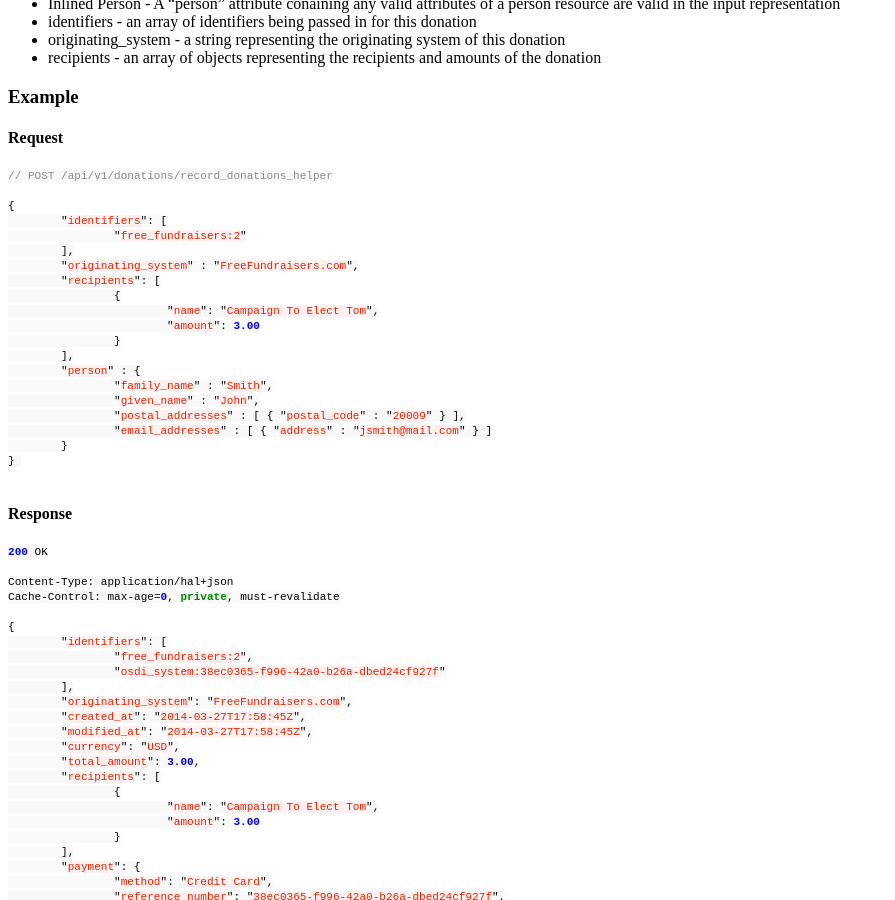
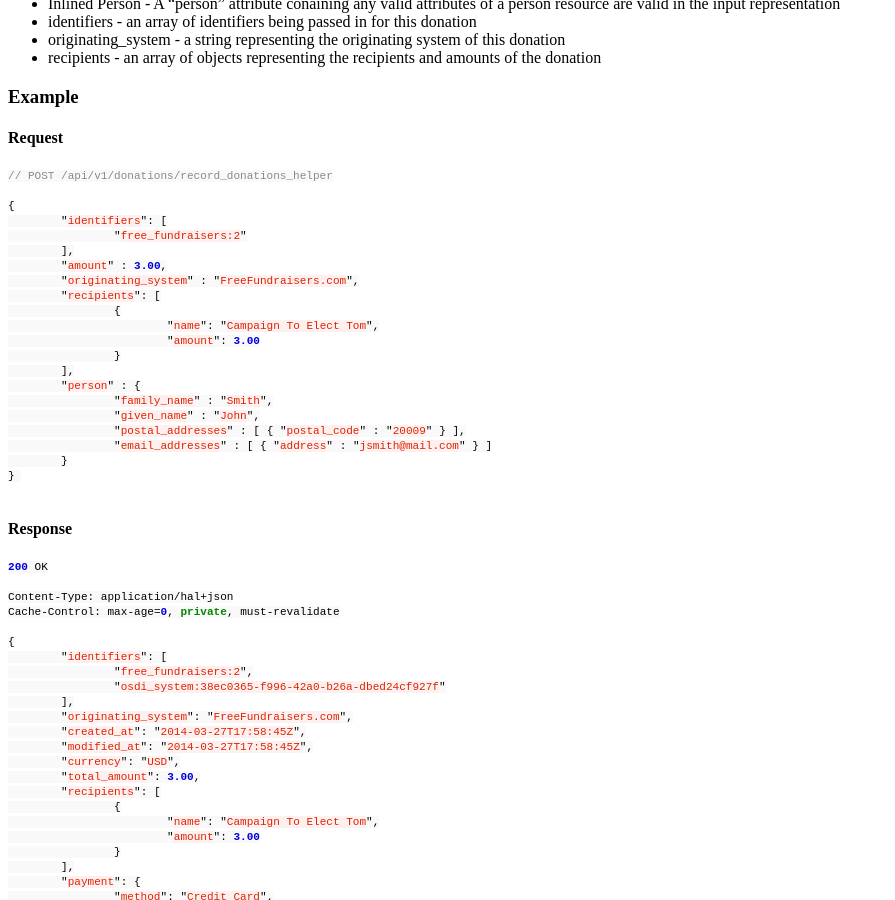
Before and after one commit to opensupporter/osdi-docs, a Jekyll site: the page built from donations.md, in a window 1280 px wide and 900 px high, scrolled down 3106 px. Shown: the whole window, without its empty margins (0-895 px from the left). Built offline with Jekyll 4.4.1, drawn with Linux system fonts in a browser that asks for light colours; a style sheet for code colours, icons or effects is not loaded.

Commit message:
#145: amount added to donation helper example

```diff
--- a/donations.md
+++ b/donations.md
@@ -139,6 +139,7 @@ The Record Dontion Helper takes the following parameters in its body
 	"identifiers": [
 		"free_fundraisers:2"
 	],
+	"amount" : 3.00,
 	"originating_system" : "FreeFundraisers.com",
 	"recipients": [
 		{
```
